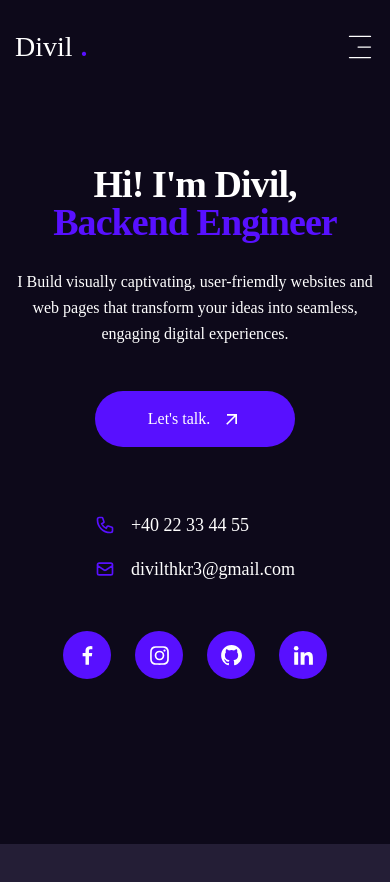
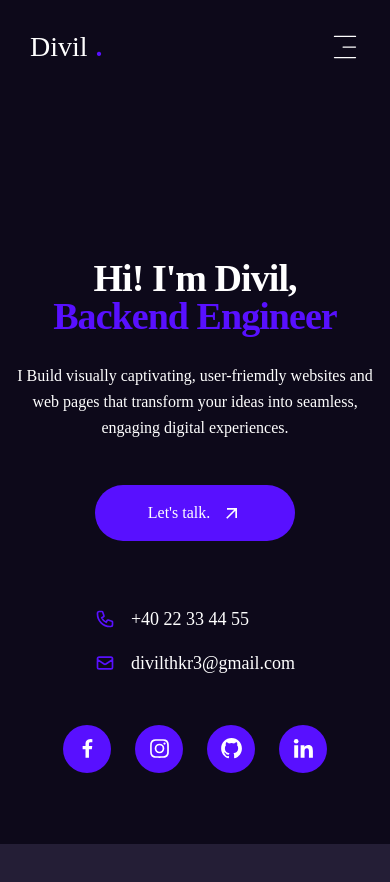
Before and after one commit to DivilThakur/Portfolio, a Next.js app: page / in a window 390 px wide. Shown: the top 882 px of the page. Before the commit the page ends 844 px from the top, so only its background shows below. Built offline with nearby package versions, Linux system fonts and the light colour scheme; a web font is replaced by a local one.

Commit message:
fixed responsiveness for small screens

```diff
--- a/app/layout.jsx
+++ b/app/layout.jsx
@@ -24,7 +24,7 @@ export default function RootLayout({ children }) {
   return (
     <html lang="en">
       <body
-        className={` ${somtypeMono.variable} antialiased overflow-hidden relative`}
+        className={` ${somtypeMono.variable} antialiased overflow-x-hidden relative`}
       >
         <Gradient />
         {/* <RectangleTransition /> */}
--- a/components/Header.jsx
+++ b/components/Header.jsx
@@ -17,7 +17,7 @@ import NavLinks from "./NavLinks";
 
 const Header = () => {
   return (
-    <header className="xl:hidden  absolute z-40 left-0 top-0 right-0 ">
+    <header className="xl:hidden  ">
       <div className="container mx-auto ">
         <div className="flex items-center justify-between py-6">
           {/* logo  */}
```
